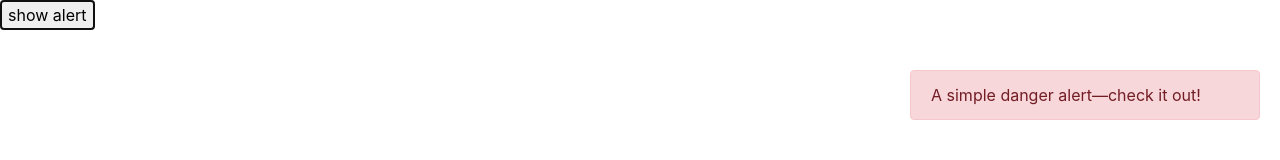
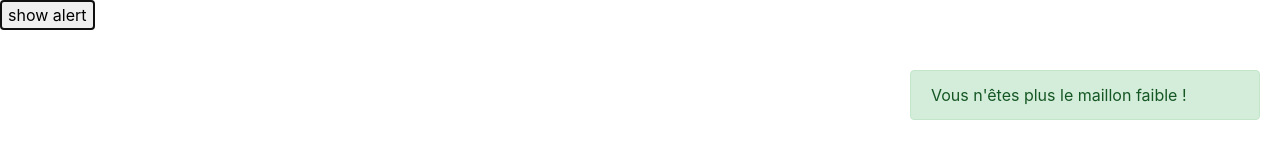
Before and after one commit to bhubr/todo, a plain HTML site: page public/notification.html in a window 1280 px wide. Both pictures are taken after a click on the button "show alert". Drawn offline with Linux system fonts and the light colour scheme.

Commit message:
Parameterize alert

```diff
--- a/public/notification.html
+++ b/public/notification.html
@@ -24,16 +24,25 @@
   }
   </style>
   <body>
-    <div id="alert-wrapper">
-      <div class="alert alert-danger" role="alert">
-        A simple danger alert—check it out!
-      </div>
-    </div>
-    <button onclick="showAlert()">show alert</button>
+    <div id="alert-wrapper" class="alert" role="alert"></div>
+    <button onclick="showAlert(true, 'Vous n\'êtes plus le maillon faible !')">show alert</button>
     <script>
-      const showAlert = () => {
+      const showAlert = (isSuccess, text) => {
+        // Récupérer la div de l'alert
         const alertWrapper = document.getElementById('alert-wrapper')
+        // Calculer la classe Bootstrap à appliquer suivant que c'est une notification
+        // de succès ou non
+        const alertClass = isSuccess ? 'alert-success' : 'alert-danger'
+        // Supprimer les classes mises lors des appels précédents
+        alertWrapper.classList.remove('alert-success')
+        alertWrapper.classList.remove('alert-danger')
+        // Ajouter la classe calculée
+        alertWrapper.classList.add(alertClass)
+        // Définir le texte
+        alertWrapper.innerHTML = text
+        // Rendre visible
         alertWrapper.classList.add('visible')
+        // Après 5s, rendre invisible
         setTimeout(() => {
           alertWrapper.classList.remove('visible')
         }, 5000)
```
